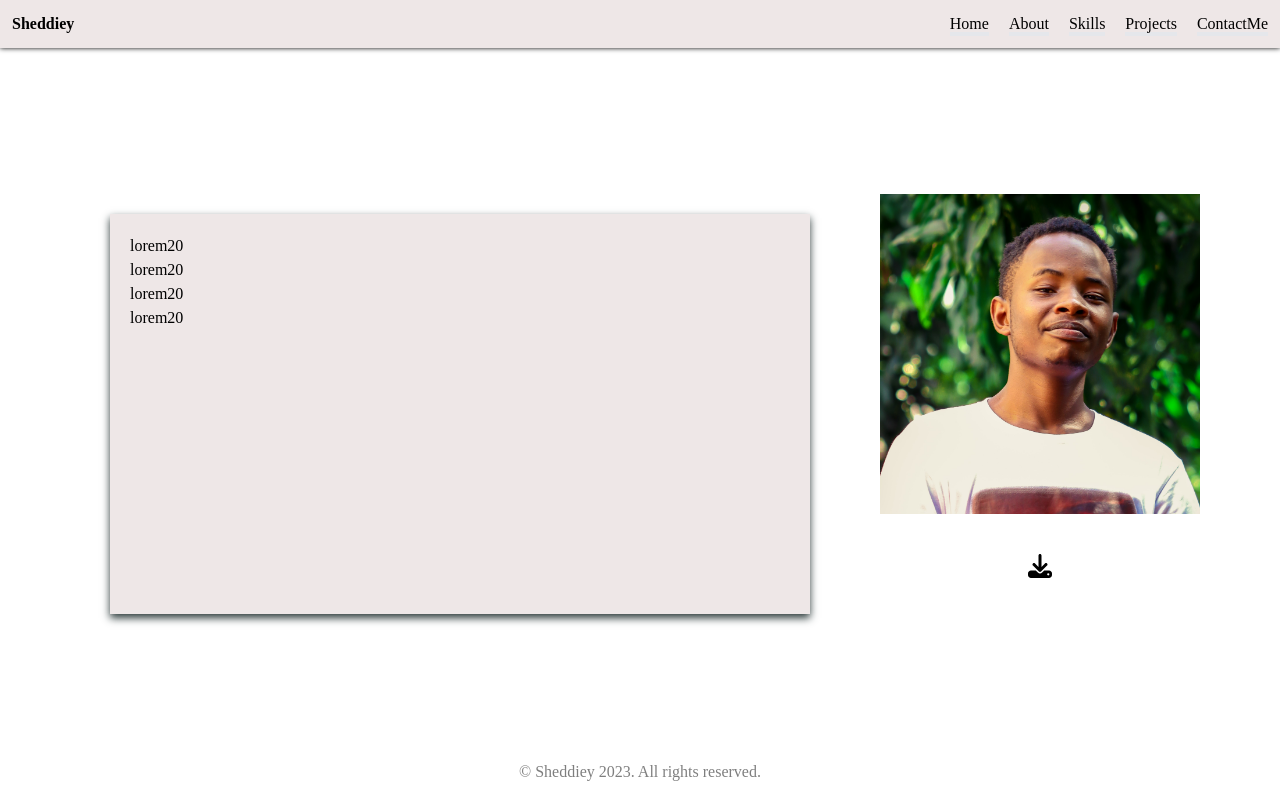
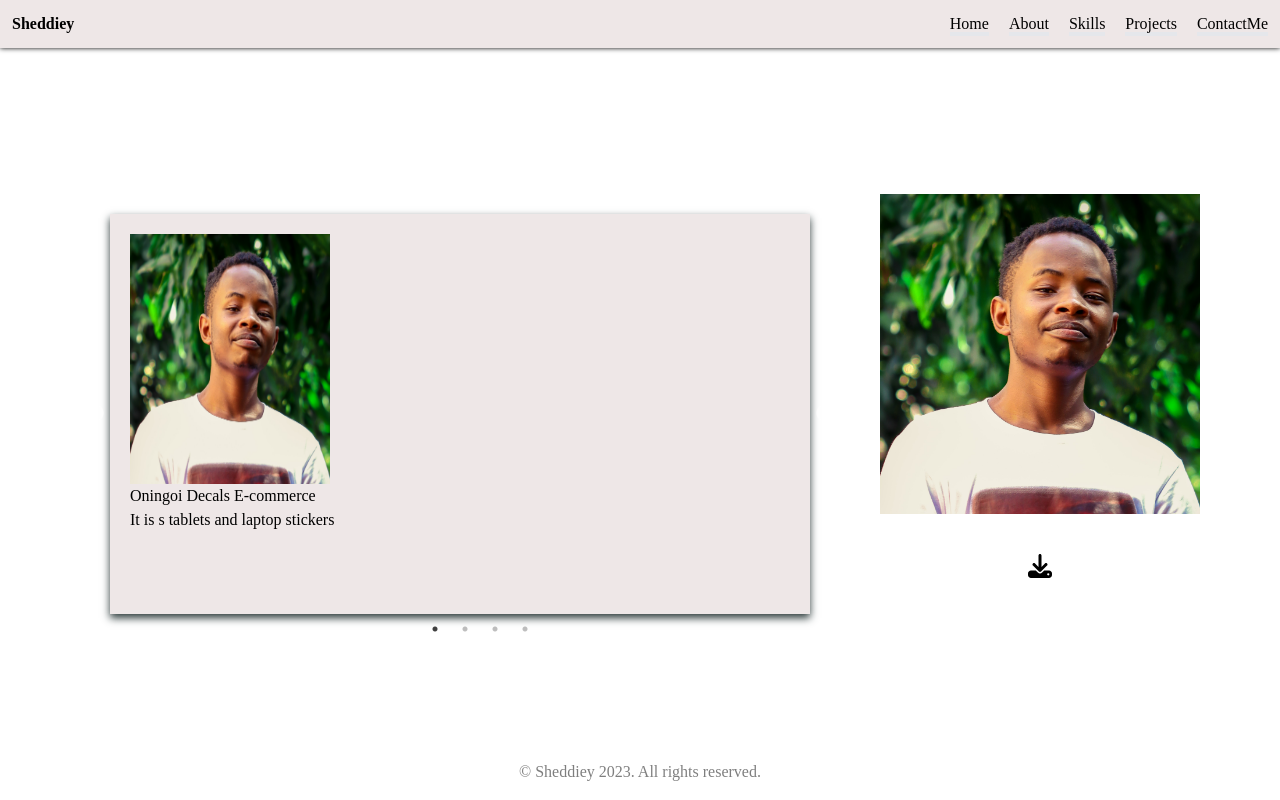
Before and after one commit to Sheddiey/Portfolio, a React (Create React App) app: page /projects in a window 1280 px wide. Built offline with nearby package versions, Linux system fonts and the light colour scheme.

Commit message:
added a carousel to projects component

```diff
--- a/package.json
+++ b/package.json
@@ -17,7 +17,9 @@
     "react-icons": "^4.11.0",
     "react-router-dom": "^6.17.0",
     "react-scripts": "5.0.1",
+    "react-slick": "^0.29.0",
     "react-transition-group": "^4.4.5",
+    "slick-carousel": "^1.8.1",
     "web-vitals": "^2.1.4"
   },
   "scripts": {
@@ -45,6 +47,9 @@
     ]
   },
   "devDependencies": {
+    "resolve-url-loader": "^5.0.0",
+    "sass": "^1.69.5",
+    "sass-loader": "^12.6.0",
     "tailwindcss": "^3.3.5"
   }
 }
--- a/src/Components/Main.jsx
+++ b/src/Components/Main.jsx
@@ -129,18 +129,6 @@ export function Skills() {
   );
 }
 
-export function Projects() {
-  return (
-    <div id="card " className="projects card">
-      <ul className="lis-none">
-        <li>lorem20</li>
-        <li>lorem20</li>
-        <li>lorem20</li>
-        <li>lorem20</li>
-      </ul>
-    </div>
-  );
-}
 
 export function ContactMe() {
   return (
--- a/src/Components/Portfolio.jsx
+++ b/src/Components/Portfolio.jsx
@@ -1,9 +1,11 @@
 import React, { useState } from "react";
-import { About, ContactMe, Home, Projects, Skills } from "./Main";
+import { About, ContactMe, Home, Skills } from "./Main";
+
 import { BrowserRouter as Router, Route, Routes, Link } from "react-router-dom";
 import sheddiey from "./sheddie ed.jpg";
 import { FontAwesomeIcon } from "@fortawesome/react-fontawesome";
 import { faDownload, faBars, faX } from "@fortawesome/free-solid-svg-icons";
+import Projects from "./Projects/Projects";
 
 export function Portfolio() {
   return (
--- /dev/null
+++ b/src/Components/Projects/Projects.jsx
@@ -0,0 +1,56 @@
+import React from "react";
+import Slider from "react-slick";
+import "slick-carousel/slick/slick.css";
+import "slick-carousel/slick/slick-theme.scss";
+import Oningoi_img from "../sheddie ed.jpg";
+
+const Projects = () => {
+  const settings = {
+    dots: true,
+    infinite: true,
+    speed: 500,
+    slidesToShow: 1,
+    slidesToScroll: 1,
+  };
+
+  return (
+    <Slider className="card" {...settings}>
+      {projects.map((project, index) => (
+        <div key={index}>
+          <img className="h-[250px] w-[200px]" src={Oningoi_img} alt={project.title} />
+          <h3>{project.title}</h3>
+          <p>{project.description}</p>
+        </div>
+      ))}
+    </Slider>
+  );
+};
+
+const projects = [
+  {
+    title: "Oningoi Decals E-commerce",
+    description:
+      "It is s tablets and laptop stickers",
+    imageUrl: Oningoi_img,
+  },
+  {
+    title: "Oningoi Decals E-commerce",
+    description:
+      "It is an online sticker shop for phones tablets and laptop stickers",
+    imageUrl: Oningoi_img,
+  },
+  {
+    title: "Oningoi Decals E-",
+    description:
+      "It is an online sticker shop for phones tablets and laptop stickers",
+    imageUrl: Oningoi_img,
+  },
+  {
+    title: "Oningoi Decals E-commerce",
+    description:
+      "It is an online stickerd laptop stickers",
+    imageUrl: Oningoi_img,
+  },
+];
+
+export default Projects;
```
Also changed, not shown: 1 other file (tests, documents, lock files or other folders).
